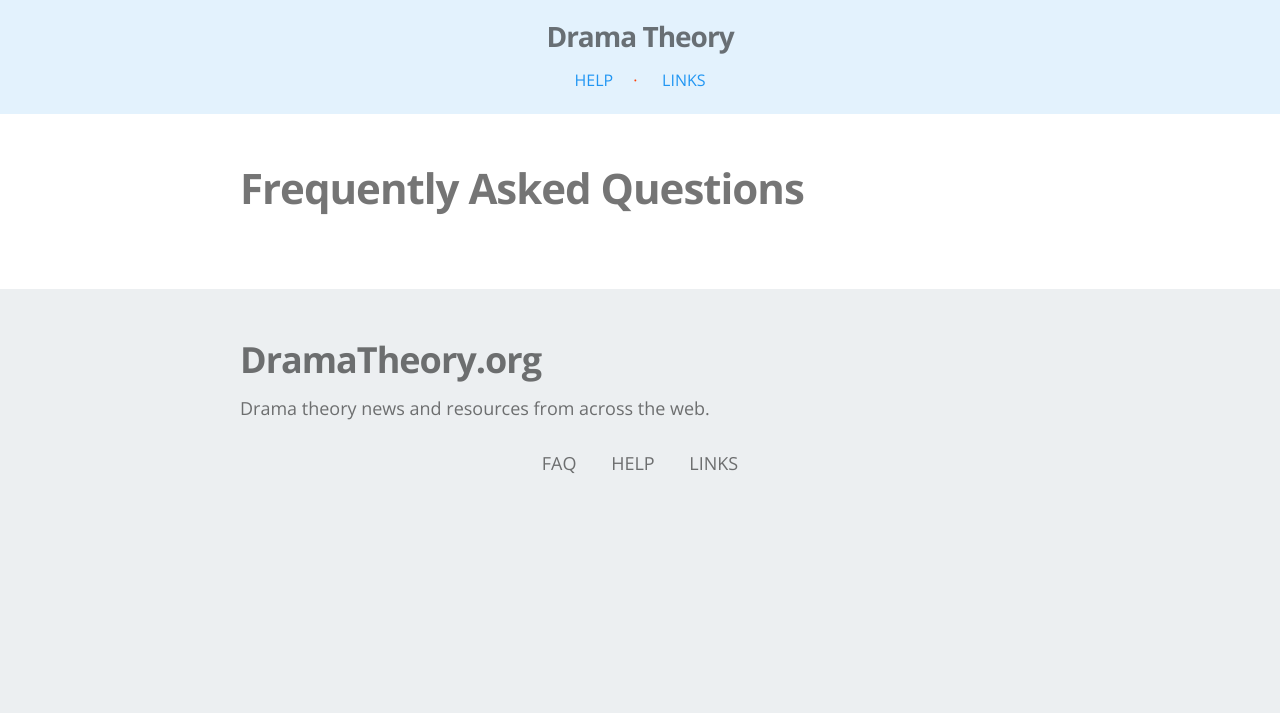
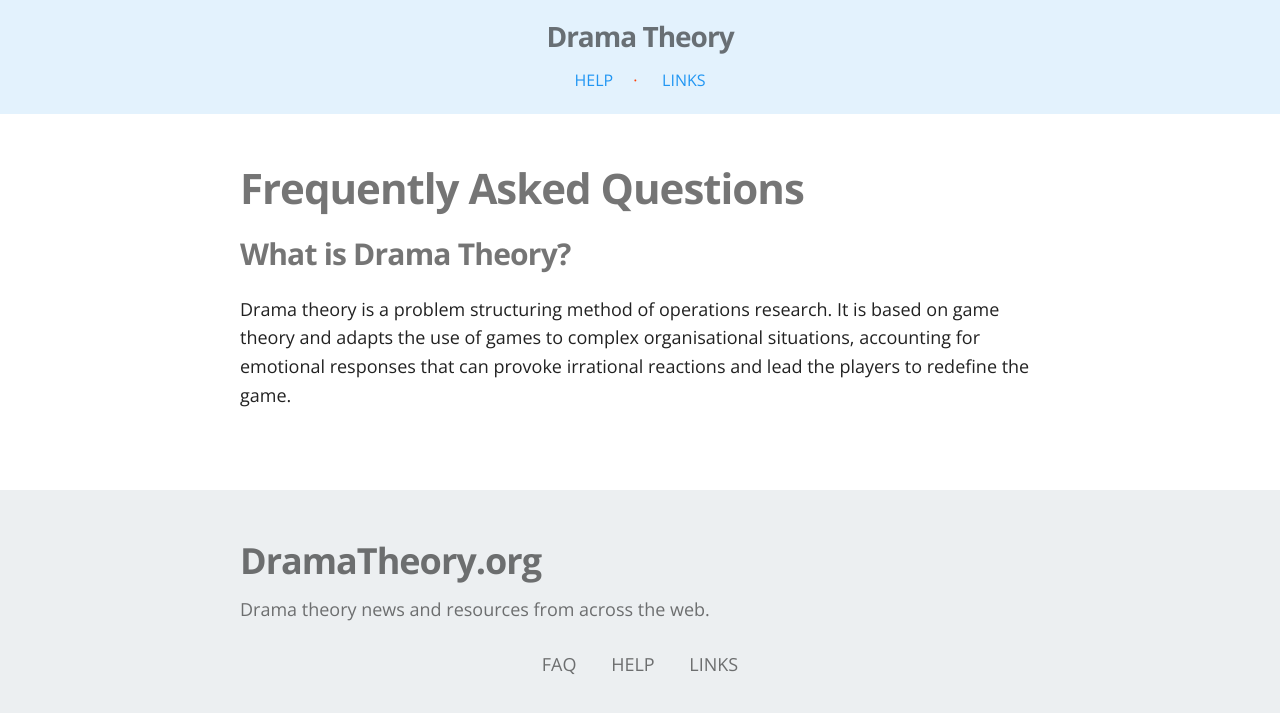
Before and after one commit to dramatheory/dramatheory.github.io, a Jekyll site: the page built from faq.md, in a window 1280 px wide. Shown: the top 713 px of the page. Built offline with Jekyll 4.4.1, drawn with Linux system fonts in a browser that asks for light colours; some web fonts are replaced; Markdown is read by kramdown in place of the engine named in the settings.

Commit message:
faq include

```diff
--- /dev/null
+++ b/_includes/faq.md
@@ -0,0 +1,6 @@
+#### What is Drama Theory?
+
+Drama theory is a problem structuring method of operations research. It
+is based on game theory and adapts the use of games to complex
+organisational situations, accounting for emotional responses that can
+provoke irrational reactions and lead the players to redefine the game.
--- a/faq.md
+++ b/faq.md
@@ -7,3 +7,6 @@ permalink: /faq/
 ---
 
 ## Frequently Asked Questions
+
+{% capture my_include %}{% include faq.md %}{% endcapture %}
+{{ my_include | markdownify }}
```
